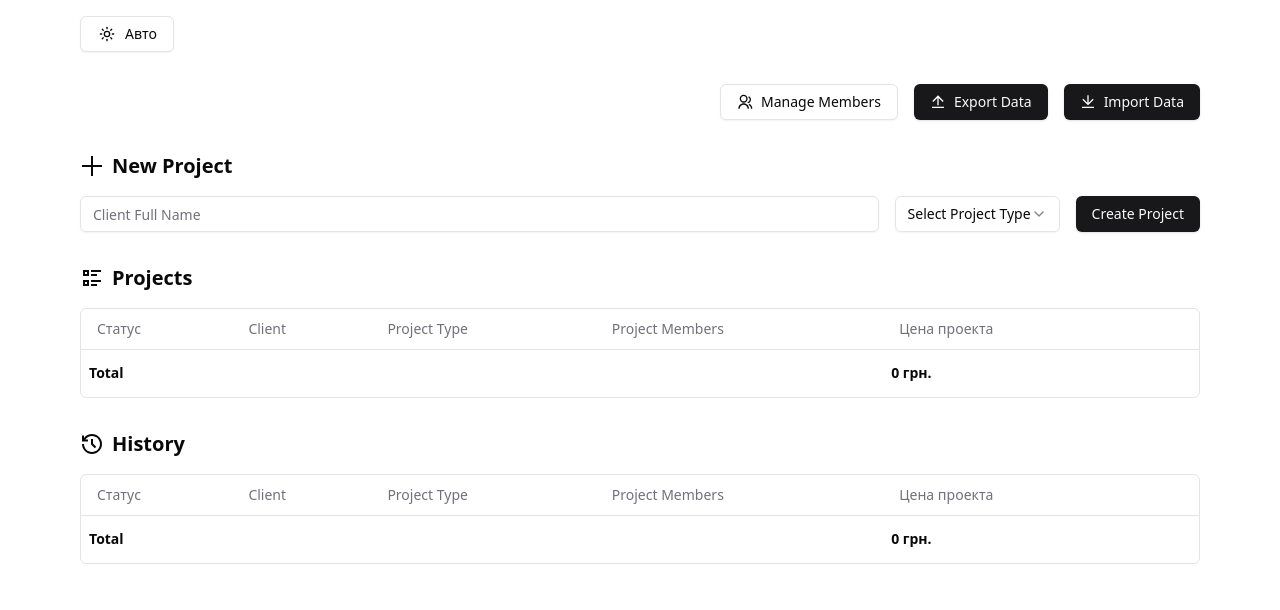
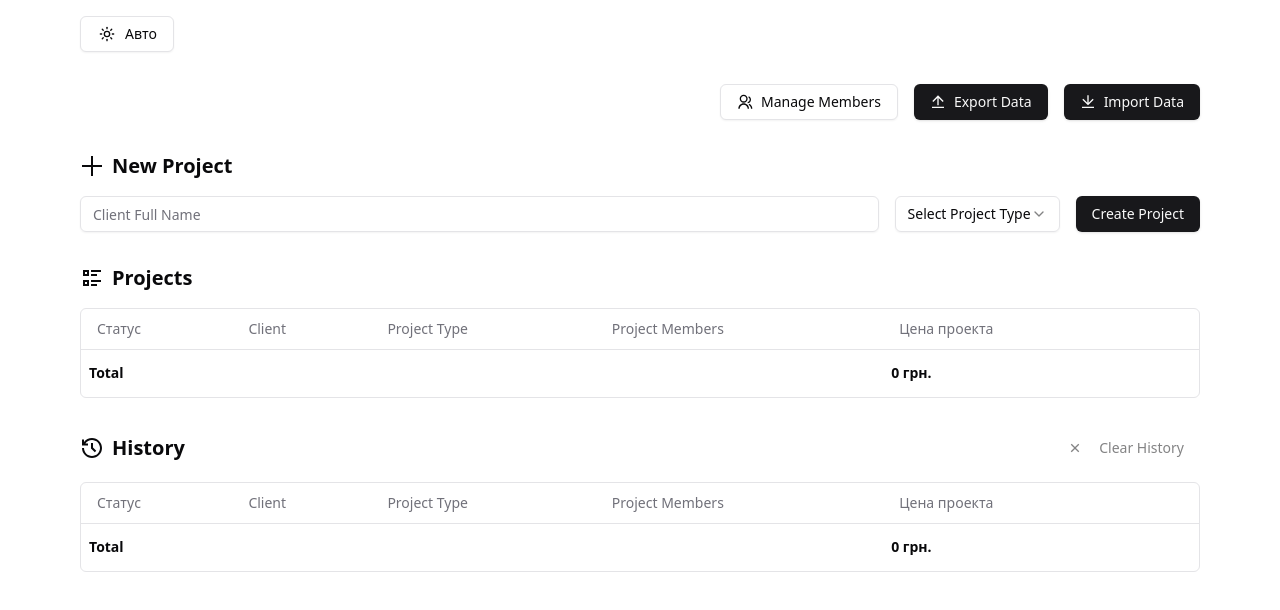
Before and after one commit to DanilLut/payout-calculator, a React (Vite) app: page / in a window 1280 px wide. Shown: the top 610 px of the page. Built offline with nearby package versions, Linux system fonts and the light colour scheme.

Commit message:
add clear history button

```diff
--- a/src/components/Dashboard.tsx
+++ b/src/components/Dashboard.tsx
@@ -17,6 +17,7 @@ import {
     RiHistoryLine,
     RiListCheck2,
     RiMenuLine,
+    RiCloseLine,
 } from '@remixicon/react'
 import { ThemeToggle } from './ThemeToggle'
 
@@ -79,6 +80,12 @@ export function Dashboard() {
         localStorage.setItem('projectRolesData', JSON.stringify(projectRoles))
     }, [projectRoles])
 
+    const clearSelectedProjects = () => {
+        setProjects((prev) =>
+            prev.filter((project) => project.selected != true)
+        )
+    }
+
     const columns = useProjectsColumns(
         members,
         projectTypes,
@@ -93,12 +100,16 @@ export function Dashboard() {
     const unselectedData = projects.filter((item) => !item.selected)
 
     const totalUnselected = unselectedData.reduce((acc, project) => {
-        const projectType = projectTypes.find(pt => pt.id === project.projectTypeId)
+        const projectType = projectTypes.find(
+            (pt) => pt.id === project.projectTypeId
+        )
         return acc + (projectType?.price || 0)
     }, 0)
 
     const totalSelected = selectedData.reduce((acc, project) => {
-        const projectType = projectTypes.find(pt => pt.id === project.projectTypeId)
+        const projectType = projectTypes.find(
+            (pt) => pt.id === project.projectTypeId
+        )
         return acc + (projectType?.price || 0)
     }, 0)
 
@@ -170,14 +181,32 @@ export function Dashboard() {
                     <RiListCheck2 />
                     Projects
                 </h2>
-                <DataTable columns={columns} data={unselectedData} total={totalUnselected} />
+                <DataTable
+                    columns={columns}
+                    data={unselectedData}
+                    total={totalUnselected}
+                />
             </div>
 
             <div className="mt-8 w-full">
-                <h2 className="text-xl font-bold mb-4 flex items-center gap-2">
-                    <RiHistoryLine /> History
-                </h2>
-                <DataTable columns={columns} data={selectedData} total={totalSelected} />
+                <div className="flex justify-between items-center mb-4">
+                    <h2 className="text-xl font-bold flex items-center gap-2">
+                        <RiHistoryLine /> History
+                    </h2>
+                    <Button
+                        variant="ghost"
+                        onClick={clearSelectedProjects}
+                        disabled={selectedData.length === 0}
+                    >
+                        <RiCloseLine className="mr-2 h-4 w-4" />
+                        Clear History
+                    </Button>
+                </div>
+                <DataTable
+                    columns={columns}
+                    data={selectedData}
+                    total={totalSelected}
+                />
             </div>
         </div>
     )
--- a/src/components/NewProjectForm.tsx
+++ b/src/components/NewProjectForm.tsx
@@ -15,9 +15,7 @@ import {
     SelectValue,
 } from '@/components/ui/select'
 
-import {
-    RiAddLargeLine,
-} from '@remixicon/react'
+import { RiAddLargeLine } from '@remixicon/react'
 
 interface NewProjectFormProps {
     projectTypes: ProjectType[]
@@ -54,7 +52,7 @@ export const NewProjectForm = ({
             }, {}),
             selected: false,
             selectedTimestamp: null,
-            date: new Date().toISOString().split('T')[0],
+            creationDate: Date.now(),
         }
 
         setProjects((prev) => [...prev, newProject])
--- a/src/types/types.ts
+++ b/src/types/types.ts
@@ -33,7 +33,7 @@ export interface Project {
     roleAssignments: Record<UUID, UUID | null>
     selected: boolean
     selectedTimestamp: number | null
-    date: string | undefined
+    creationDate: number | undefined
 }
 
 export interface AppData {
```
